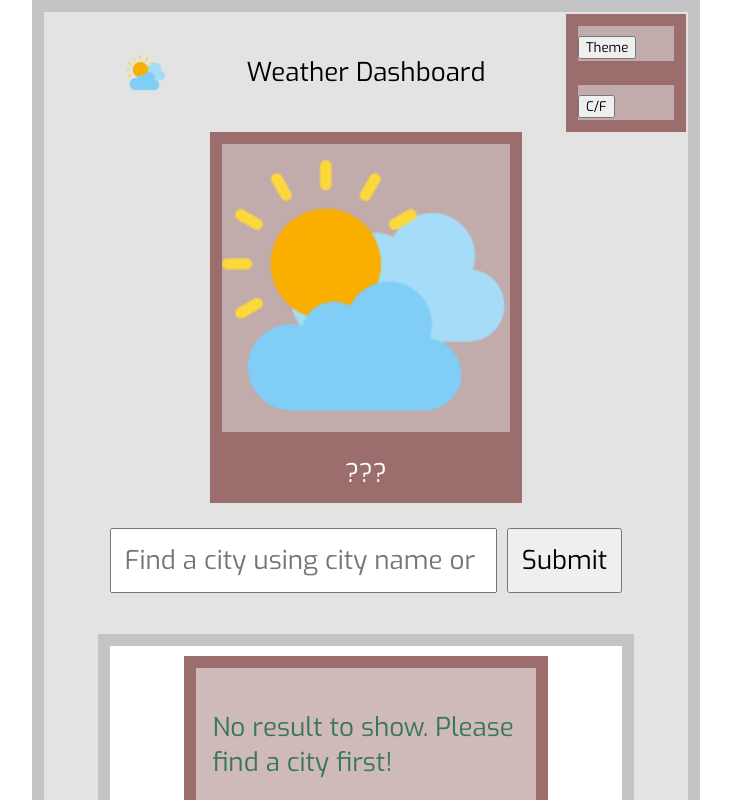
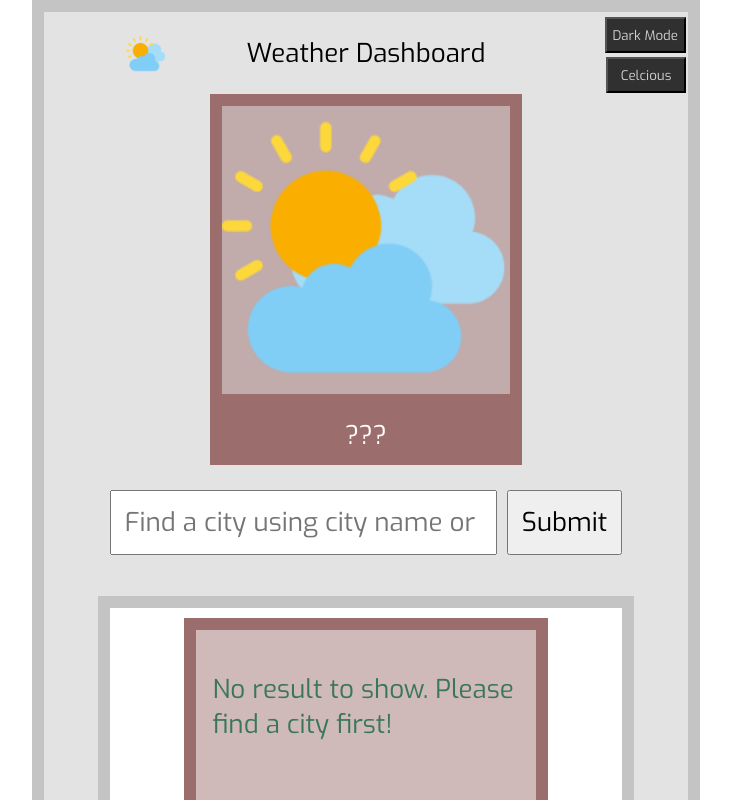
Before and after one commit to dvlprwchoi/weather-dashboard, a React (Create React App) app: page / in a window 1280 px wide. Shown: the top 800 px of the page, without its empty margins (274-1005 px from the left). Built offline with nearby package versions, Linux system fonts and the light colour scheme; no server answers.

Commit message:
Add changing button text

```diff
--- a/src/App.css
+++ b/src/App.css
@@ -5,11 +5,15 @@
 [theme='dark'] {
   --background-color: rgb(48, 48, 48);
   --color: rgb(211, 209, 209);
+  --toggle-button-background-color: #c4c4c4;
+  --toggle-button-color: black;
 }
 
 [theme='light'] {
   --background-color: #c4c4c47a;
   --color: black;
+  --toggle-button-background-color: rgb(48, 48, 48);
+  --toggle-button-color: rgb(211, 209, 209);
 }
 
 * {
@@ -61,6 +65,10 @@ body {
 
 .toggles {
   grid-column: 4;
+  display: flex;
+  flex-direction: column;
+  justify-content: space-around;
+  align-items: flex-end;
 }
 
 .app-logo {
@@ -81,10 +89,19 @@ body {
   align-items: center;
 }
 
-.theme-toggle,
+/* .theme-toggle,
 .unit-toggle {
   border: 1vw solid #9c6d6d;
   background-color: #9c6d6d7a;
+} */
+
+.theme-toggle-button,
+.unit-toggle-button {
+  background-color: var(--toggle-button-background-color);
+  color: var(--toggle-button-color);
+  cursor: pointer;
+  min-width: 10vh;
+  min-height: 4.5vh;
 }
 
 .Main {
--- a/src/App.js
+++ b/src/App.js
@@ -22,12 +22,17 @@ function App() {
   function _unitToggle() {
     setIsCelcious(isCelcious ? false : true);
   }
-  console.log(isCelcious);
+  // console.log(isCelcious);
 
   return (
     <>
       <div className="App" theme={isDark ? 'dark' : 'light'}>
-        <Header _themeToggle={_themeToggle} _unitToggle={_unitToggle} />
+        <Header
+          _themeToggle={_themeToggle}
+          _unitToggle={_unitToggle}
+          isDark={isDark}
+          isCelcious={isCelcious}
+        />
         <Main isCelcious={isCelcious} />
         <Footer />
       </div>
--- a/src/components/Header/Header.js
+++ b/src/components/Header/Header.js
@@ -1,4 +1,16 @@
-function Header({ _themeToggle, _unitToggle }) {
+function Header({ _themeToggle, _unitToggle, isDark, isCelcious }) {
+  let themeButtonText = '';
+  if (isDark) {
+    themeButtonText = 'Light Mode';
+  } else {
+    themeButtonText = 'Dark Mode';
+  }
+  let unitButtonText = '';
+  if (isCelcious) {
+    unitButtonText = 'Fahrenheit';
+  } else {
+    unitButtonText = 'Celcious';
+  }
   return (
     <div className="Header">
       {/* <div className="titleAndLogo"> */}
@@ -15,12 +27,12 @@ function Header({ _themeToggle, _unitToggle }) {
       <div className="toggles">
         <div className="theme-toggle">
           <button className="theme-toggle-button" onClick={_themeToggle}>
-            Theme
+            {themeButtonText}
           </button>
         </div>
         <div className="unit-toggle">
           <button className="unit-toggle-button" onClick={_unitToggle}>
-            C/F
+            {unitButtonText}
           </button>
         </div>
       </div>
```
